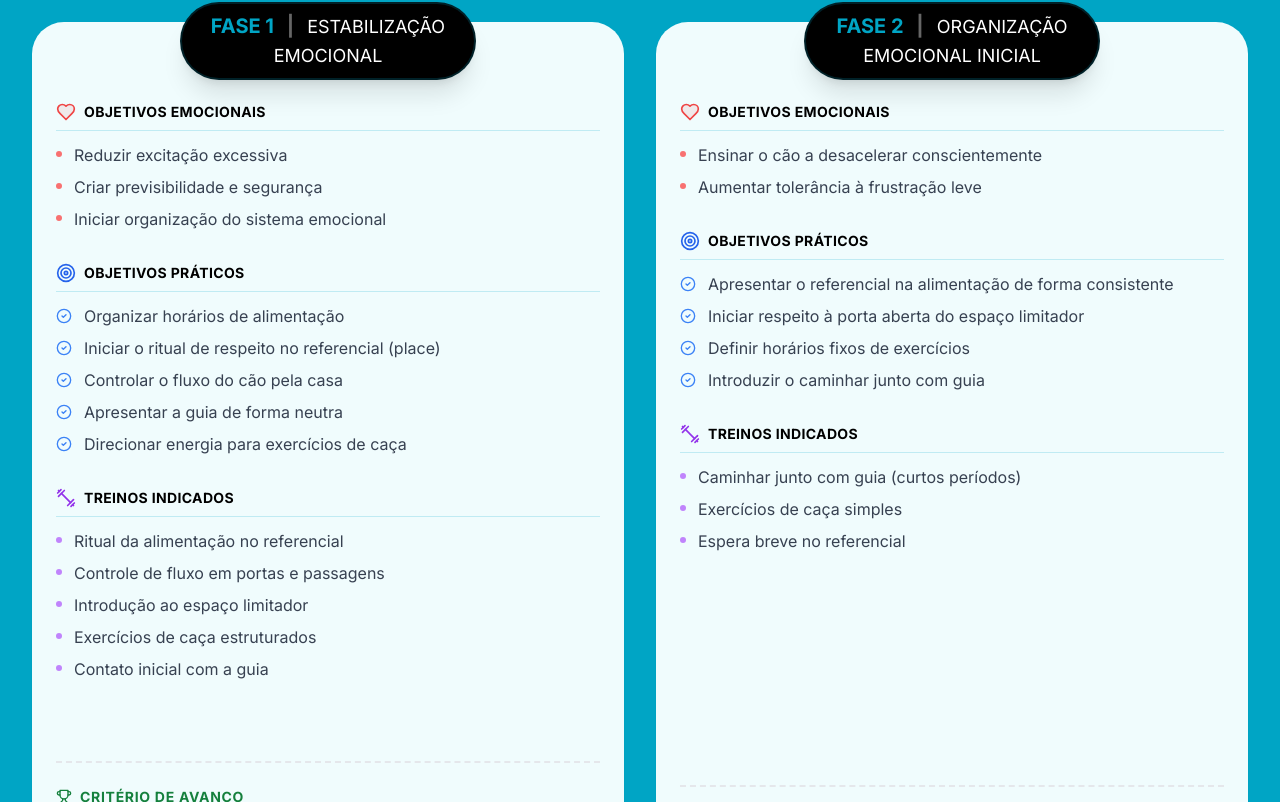
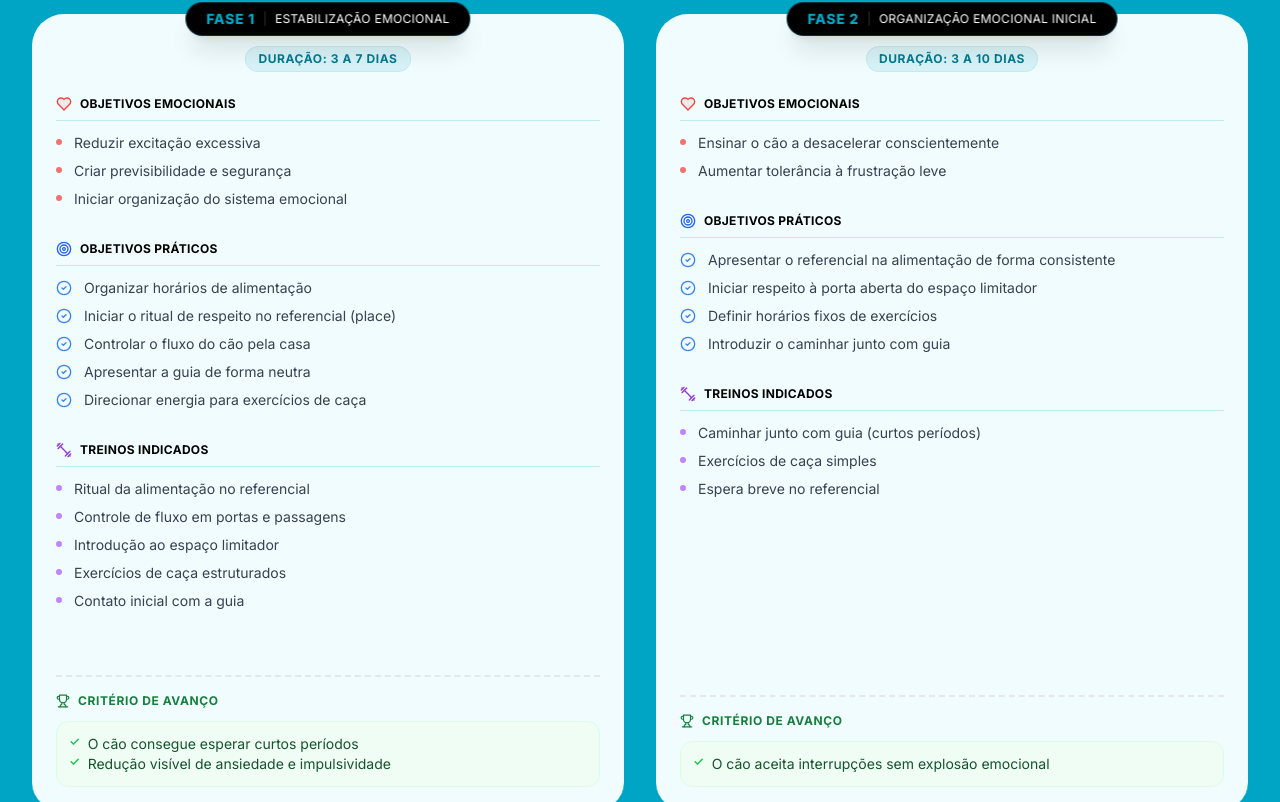
Before and after one commit to bhenrique21/Adestrador-Mateus-Roberto, a React (Vite) app: page / in a window 1280 px wide. Shown: the part 798-1600 px from the top of the page. Built offline with nearby package versions, Linux system fonts and the light colour scheme.

Commit message:
feat: Refactor PhaseCard layout and styling
Adjusted the `PhaseCard` component to optimize layout and styling. This includes reducing the size of the header pill, adjusting font sizes and weights, and refining spacing for better readability and visual appeal across different screen sizes.

```diff
--- a/components/PhaseCard.tsx
+++ b/components/PhaseCard.tsx
@@ -8,47 +8,52 @@ interface PhaseCardProps {
 
 const PhaseCard: React.FC<PhaseCardProps> = ({ phase }) => {
   return (
-    <div className="relative mt-8 mb-4 h-full break-inside-avoid">
-      {/* Header Pill */}
-      <div className="absolute -top-5 left-1/2 -translate-x-1/2 z-10 w-[90%] sm:w-auto max-w-full">
-        <div className="bg-black text-brand-primary rounded-full py-2 px-4 sm:px-6 shadow-xl flex items-center justify-center text-center border-2 border-brand-primary/20 min-w-max sm:min-w-0">
-          <span className="font-bold text-base sm:text-lg md:text-xl whitespace-normal leading-tight flex flex-col sm:block">
-            {/* Split title to bold the Fase X part */}
-            <span className="block sm:inline">{phase.title.split('—')[0]}</span>
-            <span className="hidden sm:inline mx-2 text-white/40">|</span>
-            <span className="block sm:inline text-white font-normal text-sm sm:text-base md:text-lg mt-1 sm:mt-0">
-               {phase.title.split('—')[1]}
+    <div className="relative mt-6 mb-4 h-full break-inside-avoid">
+      {/* Header Pill - Reduced size and font for better fit */}
+      <div className="absolute -top-3 left-1/2 -translate-x-1/2 z-10 w-auto max-w-[95%] flex justify-center">
+        <div className="bg-black text-brand-primary rounded-full py-1.5 px-5 shadow-xl flex items-center justify-center text-center border border-brand-primary/30 backdrop-blur-sm">
+          <div className="flex flex-col sm:flex-row items-center justify-center gap-0.5 sm:gap-2 leading-none">
+            {/* Phase Number */}
+            <span className="font-black text-xs sm:text-sm whitespace-nowrap uppercase tracking-wider text-brand-primary">
+              {phase.title.split('—')[0].trim()}
             </span>
-          </span>
+
+            <span className="hidden sm:inline text-white/20 text-xs">|</span>
+
+            {/* Phase Name */}
+            <span className="text-white font-medium text-[10px] sm:text-xs uppercase tracking-wide leading-tight max-w-[200px] sm:max-w-none truncate sm:overflow-visible">
+               {phase.title.split('—')[1]?.trim()}
+            </span>
+          </div>
         </div>
       </div>
 
-      <div className="bg-brand-cream rounded-[2rem] p-5 sm:p-6 pt-16 pb-8 shadow-sm h-full flex flex-col border-b-4 border-brand-primary">
+      <div className="bg-brand-cream rounded-[2rem] p-5 sm:p-6 pt-10 pb-8 shadow-sm h-full flex flex-col border-b-4 border-brand-primary">
 
         {/* Duration Label */}
-        <div className="flex justify-center mb-6 sm:mb-8">
-           <span className="bg-brand-primary/10 text-brand-darker text-[10px] sm:text-xs font-bold uppercase px-3 py-1 rounded-full tracking-wider">
+        <div className="flex justify-center mb-6 mt-2">
+           <span className="bg-brand-primary/10 text-brand-darker text-[10px] sm:text-xs font-bold uppercase px-3 py-1 rounded-full tracking-wider border border-brand-primary/10">
              Duração: {phase.duration}
            </span>
         </div>
 
         {/* Phase 8 Description special case */}
         {phase.description && (
-           <p className="text-center italic text-gray-600 mb-8 px-2 sm:px-4 text-base sm:text-lg">"{phase.description}"</p>
+           <p className="text-center italic text-gray-600 mb-8 px-2 sm:px-4 text-sm sm:text-base">"{phase.description}"</p>
         )}
 
         <div className="space-y-6 sm:space-y-8 flex-1">
             {/* Objetivos Emocionais */}
             {phase.emotionalObjectives.length > 0 && (
                 <div>
-                    <h3 className="font-bold text-black mb-3 text-base sm:text-lg flex items-center gap-2 border-b border-brand-primary/20 pb-2">
-                        <Heart className="w-4 h-4 sm:w-5 sm:h-5 text-red-500 fill-red-500/10" />
-                        <span className="uppercase tracking-wide text-xs sm:text-sm">Objetivos Emocionais</span>
+                    <h3 className="font-bold text-black mb-3 text-sm sm:text-base flex items-center gap-2 border-b border-brand-primary/20 pb-2">
+                        <Heart className="w-4 h-4 text-red-500 fill-red-500/10" />
+                        <span className="uppercase tracking-wide text-[10px] sm:text-xs">Objetivos Emocionais</span>
                     </h3>
                     <ul className="space-y-2">
                         {phase.emotionalObjectives.map((obj, idx) => (
-                            <li key={idx} className="flex items-start gap-3 text-gray-700 text-sm md:text-base">
-                                <span className="block w-1.5 h-1.5 rounded-full bg-red-400 mt-2 flex-shrink-0"></span>
+                            <li key={idx} className="flex items-start gap-3 text-gray-700 text-xs sm:text-sm">
+                                <span className="block w-1.5 h-1.5 rounded-full bg-red-400 mt-1.5 flex-shrink-0"></span>
                                 <span>{obj}</span>
                             </li>
                         ))}
@@ -59,16 +64,16 @@ const PhaseCard: React.FC<PhaseCardProps> = ({ phase }) => {
             {/* Objetivos Práticos */}
             {phase.practicalObjectives.length > 0 && (
                 <div>
-                    <h3 className="font-bold text-black mb-3 text-base sm:text-lg flex items-center gap-2 border-b border-brand-primary/20 pb-2">
-                        <Target className="w-4 h-4 sm:w-5 sm:h-5 text-blue-600" />
-                        <span className="uppercase tracking-wide text-xs sm:text-sm">
+                    <h3 className="font-bold text-black mb-3 text-sm sm:text-base flex items-center gap-2 border-b border-brand-primary/20 pb-2">
+                        <Target className="w-4 h-4 text-blue-600" />
+                        <span className="uppercase tracking-wide text-[10px] sm:text-xs">
                            {phase.id === 8 ? "Práticas Recomendadas" : "Objetivos Práticos"}
                         </span>
                     </h3>
                     <ul className="space-y-2">
                         {phase.practicalObjectives.map((obj, idx) => (
-                            <li key={idx} className="flex items-start gap-3 text-gray-700 text-sm md:text-base">
-                                <CheckCircle2 className="w-4 h-4 text-blue-500 mt-1 flex-shrink-0" />
+                            <li key={idx} className="flex items-start gap-3 text-gray-700 text-xs sm:text-sm">
+                                <CheckCircle2 className="w-4 h-4 text-blue-500 mt-0.5 flex-shrink-0" />
                                 <span>{obj}</span>
                             </li>
                         ))}
@@ -79,14 +84,14 @@ const PhaseCard: React.FC<PhaseCardProps> = ({ phase }) => {
             {/* Treinos Indicados */}
             {phase.indicatedTraining.length > 0 && (
                 <div>
-                    <h3 className="font-bold text-black mb-3 text-base sm:text-lg flex items-center gap-2 border-b border-brand-primary/20 pb-2">
-                        <Dumbbell className="w-4 h-4 sm:w-5 sm:h-5 text-purple-600" />
-                        <span className="uppercase tracking-wide text-xs sm:text-sm">Treinos Indicados</span>
+                    <h3 className="font-bold text-black mb-3 text-sm sm:text-base flex items-center gap-2 border-b border-brand-primary/20 pb-2">
+                        <Dumbbell className="w-4 h-4 text-purple-600" />
+                        <span className="uppercase tracking-wide text-[10px] sm:text-xs">Treinos Indicados</span>
                     </h3>
                     <ul className="space-y-2">
                         {phase.indicatedTraining.map((obj, idx) => (
-                            <li key={idx} className="flex items-start gap-3 text-gray-700 text-sm md:text-base">
-                                <span className="block w-1.5 h-1.5 rounded-full bg-purple-400 mt-2 flex-shrink-0"></span>
+                            <li key={idx} className="flex items-start gap-3 text-gray-700 text-xs sm:text-sm">
+                                <span className="block w-1.5 h-1.5 rounded-full bg-purple-400 mt-1.5 flex-shrink-0"></span>
                                 <span>{obj}</span>
                             </li>
                         ))}
@@ -97,15 +102,15 @@ const PhaseCard: React.FC<PhaseCardProps> = ({ phase }) => {
 
         {/* Critério de Avanço - Footer Style */}
         {phase.advancementCriteria && phase.advancementCriteria.length > 0 && (
-          <div className="mt-8 pt-6 border-t-2 border-dashed border-gray-200">
-             <h3 className="font-bold text-black mb-3 text-xs sm:text-sm flex items-center gap-2 uppercase tracking-wider text-green-700">
-                <Trophy className="w-4 h-4" />
+          <div className="mt-6 pt-4 border-t-2 border-dashed border-gray-200">
+             <h3 className="font-bold text-black mb-3 text-[10px] sm:text-xs flex items-center gap-2 uppercase tracking-wider text-green-700">
+                <Trophy className="w-3.5 h-3.5" />
                 Critério de Avanço
              </h3>
-             <div className="bg-green-50 rounded-xl p-4 border border-green-100">
+             <div className="bg-green-50 rounded-xl p-3 border border-green-100">
                 {phase.advancementCriteria.map((crit, idx) => (
-                    <p key={idx} className="text-green-900 font-medium text-sm md:text-base flex items-start gap-2">
-                        <span className="text-green-500 font-bold">✓</span> {crit}
+                    <p key={idx} className="text-green-900 font-medium text-xs sm:text-sm flex items-start gap-2">
+                        <span className="text-green-500 font-bold text-xs">✓</span> {crit}
                     </p>
                 ))}
              </div>
```
